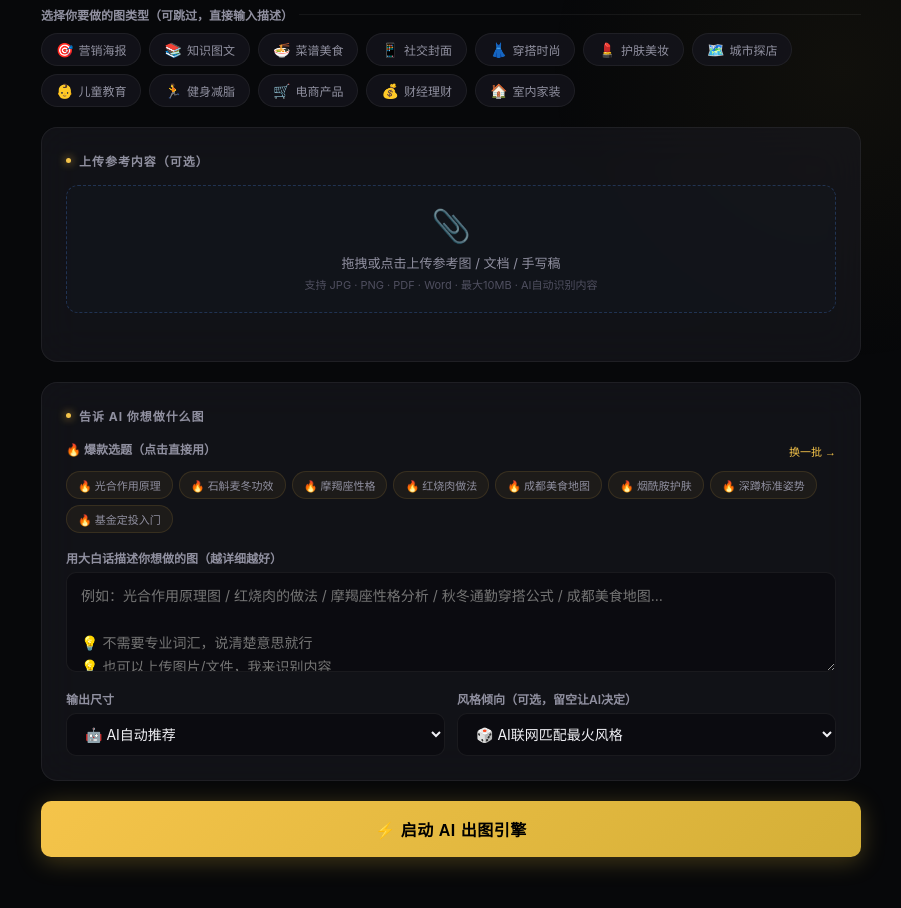
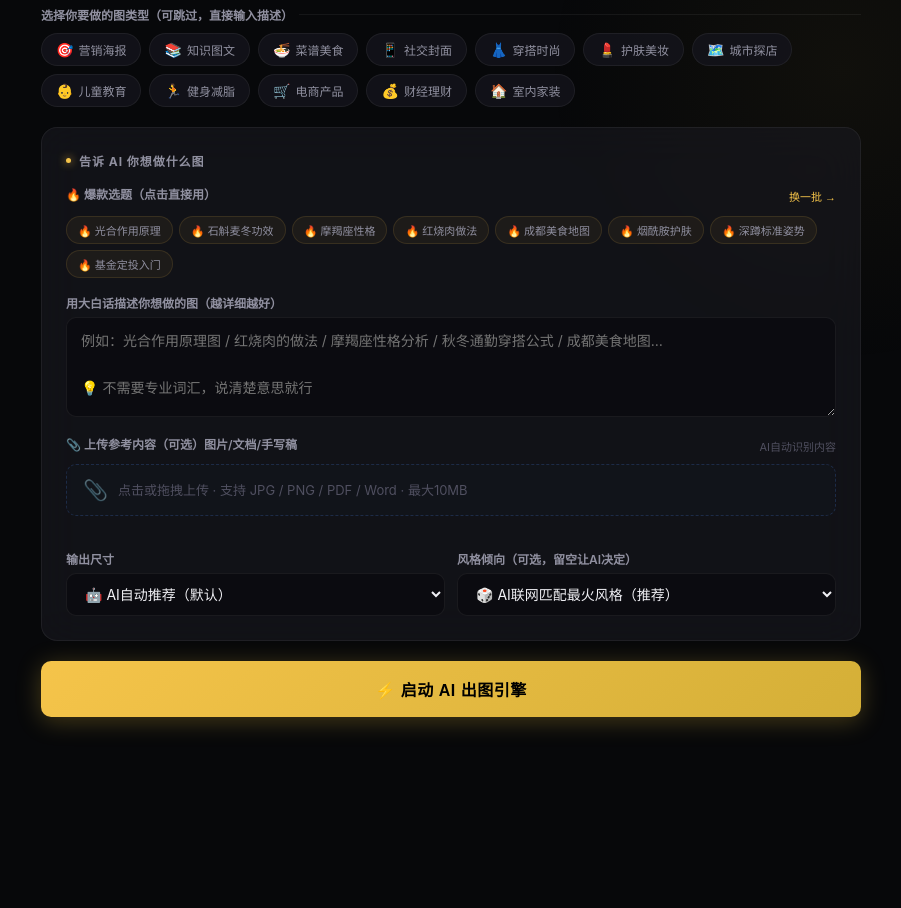
Before and after one commit to palinyu/lingchuang-agent, a plain HTML site: page zhishi_mofang.html in a window 1280 px wide. Shown: the part 580-1488 px from the top of the page, without its empty margins (189-1090 px from the left). After the commit the page ends 1393 px from the top, so only its background shows below. Drawn offline with Linux system fonts and the light colour scheme; no server answers.

Commit message:
Add files via upload

```diff
--- a/zhishi_mofang.html
+++ b/zhishi_mofang.html
@@ -298,6 +298,12 @@ textarea{resize:vertical;min-height:100px;line-height:1.7;}
   </div>
 </div>
 
+<!-- 图片放大查看 -->
+<div id="img-zoom-modal" onclick="this.style.display='none'" style="display:none;position:fixed;inset:0;background:rgba(0,0,0,0.92);z-index:99999;align-items:center;justify-content:center;cursor:zoom-out;">
+  <img id="img-zoom-src" style="max-width:90vw;max-height:90vh;border-radius:12px;box-shadow:0 0 60px rgba(0,0,0,0.8);">
+  <div style="position:absolute;top:20px;right:20px;color:rgba(255,255,255,0.5);font-size:24px;">✕</div>
+</div>
+
 <!-- 礼包弹窗 -->
 <div id="gift-modal">
   <div class="gift-card">
@@ -327,13 +333,13 @@ textarea{resize:vertical;min-height:100px;line-height:1.7;}
     </div>
     <div class="showcase-scroll">
       <div class="showcase-track">
-        <div class="showcase-card"><div class="showcase-img-wrap"><img src="https://vip-1426371499.cos.ap-guangzhou.myqcloud.com/%E5%9B%BE%E7%89%87%E6%A1%88%E4%BE%8B/3D%E8%8D%B7%E8%8A%B1.png" loading="lazy" onerror="this.parentElement.style.background='rgba(255,255,255,0.03)'"><div class="showcase-overlay"><span class="showcase-style">3D悬浮立体风</span></div></div><div class="showcase-info">植物科普</div></div>
-        <div class="showcase-card"><div class="showcase-img-wrap"><img src="https://vip-1426371499.cos.ap-guangzhou.myqcloud.com/%E5%9B%BE%E7%89%87%E6%A1%88%E4%BE%8B/%E6%A1%82%E8%8A%B1.png" loading="lazy" onerror="this.parentElement.style.background='rgba(255,255,255,0.03)'"><div class="showcase-overlay"><span class="showcase-style">国风水彩</span></div></div><div class="showcase-info">植物科普</div></div>
-        <div class="showcase-card"><div class="showcase-img-wrap"><img src="https://vip-1426371499.cos.ap-guangzhou.myqcloud.com/%E5%9B%BE%E7%89%87%E6%A1%88%E4%BE%8B/%E8%8B%8F%E5%B7%9E3D.png" loading="lazy" onerror="this.parentElement.style.background='rgba(255,255,255,0.03)'"><div class="showcase-overlay"><span class="showcase-style">3D城市浮雕</span></div></div><div class="showcase-info">城市文化</div></div>
-        <div class="showcase-card"><div class="showcase-img-wrap"><img src="https://vip-1426371499.cos.ap-guangzhou.myqcloud.com/%E5%9B%BE%E7%89%87%E6%A1%88%E4%BE%8B/%E9%95%BF%E6%B2%99.png" loading="lazy" onerror="this.parentElement.style.background='rgba(255,255,255,0.03)'"><div class="showcase-overlay"><span class="showcase-style">手绘地图风</span></div></div><div class="showcase-info">城市文化</div></div>
-        <div class="showcase-card"><div class="showcase-img-wrap"><img src="https://vip-1426371499.cos.ap-guangzhou.myqcloud.com/%E5%9B%BE%E7%89%87%E6%A1%88%E4%BE%8B/%E7%81%AB%E9%94%85.png" loading="lazy" onerror="this.parentElement.style.background='rgba(255,255,255,0.03)'"><div class="showcase-overlay"><span class="showcase-style">暖色插画风</span></div></div><div class="showcase-info">美食菜谱</div></div>
-        <div class="showcase-card"><div class="showcase-img-wrap"><img src="https://vip-1426371499.cos.ap-guangzhou.myqcloud.com/%E5%9B%BE%E7%89%87%E6%A1%88%E4%BE%8B/ChatGPT%20Image%202026%E5%B9%B45%E6%9C%8815%E6%97%A5%2012_30_04.png" loading="lazy" onerror="this.parentElement.style.background='rgba(255,255,255,0.03)'"><div class="showcase-overlay"><span class="showcase-style">精美插画风</span></div></div><div class="showcase-info">知识图文</div></div>
-        <div class="showcase-card"><div class="showcase-img-wrap"><img src="https://vip-1426371499.cos.ap-guangzhou.myqcloud.com/%E5%9B%BE%E7%89%87%E6%A1%88%E4%BE%8B/%E9%BB%84%E5%B1%B1.png" loading="lazy" onerror="this.parentElement.style.background='rgba(255,255,255,0.03)'"><div class="showcase-overlay"><span class="showcase-style">山水国风</span></div></div><div class="showcase-info">旅游攻略</div></div>
+        <div class="showcase-card"><div class="showcase-img-wrap"><img src="https://vip-1426371499.cos.ap-guangzhou.myqcloud.com/%E5%9B%BE%E7%89%87%E6%A1%88%E4%BE%8B/3D%E8%8D%B7%E8%8A%B1.png" loading="lazy" onclick="zoomImg(this.src)" style="cursor:zoom-in;" onerror="this.parentElement.style.background='rgba(255,255,255,0.03)'"><div class="showcase-overlay"><span class="showcase-style">3D悬浮立体风</span></div></div><div class="showcase-info">植物科普</div></div>
+        <div class="showcase-card"><div class="showcase-img-wrap"><img onclick="zoomImg(this.src)" style="cursor:zoom-in;" src="https://vip-1426371499.cos.ap-guangzhou.myqcloud.com/%E5%9B%BE%E7%89%87%E6%A1%88%E4%BE%8B/%E6%A1%82%E8%8A%B1.png" loading="lazy" onerror="this.parentElement.style.background='rgba(255,255,255,0.03)'"><div class="showcase-overlay"><span class="showcase-style">国风水彩</span></div></div><div class="showcase-info">植物科普</div></div>
+        <div class="showcase-card"><div class="showcase-img-wrap"><img onclick="zoomImg(this.src)" style="cursor:zoom-in;" src="https://vip-1426371499.cos.ap-guangzhou.myqcloud.com/%E5%9B%BE%E7%89%87%E6%A1%88%E4%BE%8B/%E8%8B%8F%E5%B7%9E3D.png" loading="lazy" onerror="this.parentElement.style.background='rgba(255,255,255,0.03)'"><div class="showcase-overlay"><span class="showcase-style">3D城市浮雕</span></div></div><div class="showcase-info">城市文化</div></div>
+        <div class="showcase-card"><div class="showcase-img-wrap"><img onclick="zoomImg(this.src)" style="cursor:zoom-in;" src="https://vip-1426371499.cos.ap-guangzhou.myqcloud.com/%E5%9B%BE%E7%89%87%E6%A1%88%E4%BE%8B/%E9%95%BF%E6%B2%99.png" loading="lazy" onerror="this.parentElement.style.background='rgba(255,255,255,0.03)'"><div class="showcase-overlay"><span class="showcase-style">手绘地图风</span></div></div><div class="showcase-info">城市文化</div></div>
+        <div class="showcase-card"><div class="showcase-img-wrap"><img onclick="zoomImg(this.src)" style="cursor:zoom-in;" src="https://vip-1426371499.cos.ap-guangzhou.myqcloud.com/%E5%9B%BE%E7%89%87%E6%A1%88%E4%BE%8B/%E7%81%AB%E9%94%85.png" loading="lazy" onerror="this.parentElement.style.background='rgba(255,255,255,0.03)'"><div class="showcase-overlay"><span class="showcase-style">暖色插画风</span></div></div><div class="showcase-info">美食菜谱</div></div>
+        <div class="showcase-card"><div class="showcase-img-wrap"><img onclick="zoomImg(this.src)" style="cursor:zoom-in;" src="https://vip-1426371499.cos.ap-guangzhou.myqcloud.com/%E5%9B%BE%E7%89%87%E6%A1%88%E4%BE%8B/ChatGPT%20Image%202026%E5%B9%B45%E6%9C%8815%E6%97%A5%2012_30_04.png" loading="lazy" onerror="this.parentElement.style.background='rgba(255,255,255,0.03)'"><div class="showcase-overlay"><span class="showcase-style">精美插画风</span></div></div><div class="showcase-info">知识图文</div></div>
+        <div class="showcase-card"><div class="showcase-img-wrap"><img onclick="zoomImg(this.src)" style="cursor:zoom-in;" src="https://vip-1426371499.cos.ap-guangzhou.myqcloud.com/%E5%9B%BE%E7%89%87%E6%A1%88%E4%BE%8B/%E9%BB%84%E5%B1%B1.png" loading="lazy" onerror="this.parentElement.style.background='rgba(255,255,255,0.03)'"><div class="showcase-overlay"><span class="showcase-style">山水国风</span></div></div><div class="showcase-info">旅游攻略</div></div>
       </div>
     </div>
   </div>
@@ -357,26 +363,7 @@ textarea{resize:vertical;min-height:100px;line-height:1.7;}
     </div>
   </div>
 
-  <!-- 上传区 -->
-  <div class="card">
-    <div class="card-title"><span></span>上传参考内容（可选）</div>
-    <div id="upload-zone"
-      ondragover="event.preventDefault();this.classList.add('dragover')"
-      ondragleave="this.classList.remove('dragover')"
-      ondrop="handleDrop(event)"
-      onclick="document.getElementById('file-input').click()">
-      <input type="file" id="file-input" accept="image/*,.pdf,.doc,.docx" multiple style="display:none" onchange="handleFileSelect(this.files)">
-      <div id="upload-hint">
-        <div style="font-size:32px;margin-bottom:8px;opacity:0.6">📎</div>
-        <div style="font-size:13px;color:var(--tx2);margin-bottom:4px;">拖拽或点击上传参考图 / 文档 / 手写稿</div>
-        <div style="font-size:11px;color:var(--tx3);">支持 JPG · PNG · PDF · Word · 最大10MB · AI自动识别内容</div>
-      </div>
-      <div id="upload-preview" style="display:none;gap:8px;flex-wrap:wrap;justify-content:center;"></div>
-    </div>
-    <div id="upload-status" style="font-size:12px;color:var(--tx3);margin-top:8px;text-align:center;min-height:16px;"></div>
-  </div>
-
-  <!-- 输入区 -->
+  <!-- 输入区（含上传） -->
   <div class="card">
     <div class="card-title"><span></span>告诉 AI 你想做什么图</div>
     <div style="margin-bottom:16px;">
@@ -388,31 +375,89 @@ textarea{resize:vertical;min-height:100px;line-height:1.7;}
     </div>
     <div style="margin-bottom:14px;">
       <label id="input-label">用大白话描述你想做的图（越详细越好）</label>
-      <textarea id="topic-input" placeholder="例如：光合作用原理图 / 红烧肉的做法 / 摩羯座性格分析 / 秋冬通勤穿搭公式 / 成都美食地图…&#10;&#10;💡 不需要专业词汇，说清楚意思就行&#10;💡 也可以上传图片/文件，我来识别内容"></textarea>
+      <textarea id="topic-input" placeholder="例如：光合作用原理图 / 红烧肉的做法 / 摩羯座性格分析 / 秋冬通勤穿搭公式 / 成都美食地图…&#10;&#10;💡 不需要专业词汇，说清楚意思就行"></textarea>
+    </div>
+    <!-- 上传区（紧贴输入框下方） -->
+    <div style="margin-bottom:14px;">
+      <div style="display:flex;align-items:center;justify-content:space-between;margin-bottom:6px;">
+        <label>📎 上传参考内容（可选）图片/文档/手写稿</label>
+        <span style="font-size:11px;color:var(--tx3);">AI自动识别内容</span>
+      </div>
+      <div id="upload-zone"
+        ondragover="event.preventDefault();this.classList.add('dragover')"
+        ondragleave="this.classList.remove('dragover')"
+        ondrop="handleDrop(event)"
+        onclick="document.getElementById('file-input').click()"
+        style="border:1.5px dashed rgba(79,142,247,0.2);border-radius:10px;padding:12px 16px;cursor:pointer;transition:all .2s;background:rgba(79,142,247,0.02);display:flex;align-items:center;gap:12px;min-height:52px;">
+        <input type="file" id="file-input" accept="image/*,.pdf,.doc,.docx" multiple style="display:none" onchange="handleFileSelect(this.files)">
+        <div id="upload-hint" style="display:flex;align-items:center;gap:10px;width:100%;">
+          <span style="font-size:20px;opacity:0.5;">📎</span>
+          <span style="font-size:13px;color:var(--tx3);">点击或拖拽上传 · 支持 JPG / PNG / PDF / Word · 最大10MB</span>
+        </div>
+        <div id="upload-preview" style="display:none;gap:8px;flex-wrap:wrap;width:100%;"></div>
+      </div>
+      <div id="upload-status" style="font-size:11px;color:var(--tx3);margin-top:6px;min-height:14px;"></div>
     </div>
     <div style="display:grid;grid-template-columns:1fr 1fr;gap:12px;">
       <div>
         <label>输出尺寸</label>
         <select id="size-pref">
-          <option value="AI自动推荐">🤖 AI自动推荐</option>
-          <option value="9:16竖版">9:16 竖版（刷屏首选）</option>
-          <option value="3:4竖版">3:4 竖版（小红书封面）</option>
-          <option value="1:1方版">1:1 方版（朋友圈）</option>
-          <option value="16:9横版">16:9 横版（PPT/横屏）</option>
+          <option value="AI自动推荐">🤖 AI自动推荐（默认）</option>
+          <optgroup label="📱 竖版">
+          <option value="9:16竖版">9:16 竖版（刷屏传播首选）</option>
+          <option value="3:4竖版">3:4 竖版（小红书封面首选）</option>
+          <option value="2:3竖版">2:3 竖版（小红书多图）</option>
+          <option value="4:5竖版">4:5 竖版（Instagram竖版）</option>
+          </optgroup>
+          <optgroup label="⬛ 方版">
+          <option value="1:1方版">1:1 方版（朋友圈/社交首选）</option>
+          </optgroup>
+          <optgroup label="🖥️ 横版">
+          <option value="16:9横版">16:9 横版（PPT/场景叙事）</option>
+          <option value="4:3横版">4:3 横版（公众号头图/banner）</option>
+          <option value="3:2横版">3:2 横版（横版海报）</option>
+          </optgroup>
         </select>
       </div>
       <div>
         <label>风格倾向（可选，留空让AI决定）</label>
         <select id="style-pref">
-          <option value="AI自动匹配">🎲 AI联网匹配最火风格</option>
-          <option value="3D悬浮立体风">🧊 3D悬浮立体风</option>
-          <option value="国风国潮">🎋 国风国潮</option>
-          <option value="极简白卡风">⬜ 极简白卡风</option>
-          <option value="四季浮雕纸雕风">🌿 四季浮雕纸雕风</option>
-          <option value="赛博朋克风">⚡ 赛博朋克风</option>
-          <option value="水墨古典风">🖋️ 水墨古典风</option>
-          <option value="马卡龙少女风">🎀 马卡龙少女风</option>
-          <option value="博物学手绘风">🔬 博物学手绘风</option>
+          <option value="AI自动匹配">🎲 AI联网匹配最火风格（推荐）</option>
+          <optgroup label="🔥 当下最火">
+          <option value="3D悬浮立体风">🧊 3D悬浮立体风（玻璃质感+漂浮）</option>
+          <option value="莫兰迪高级感">🎨 莫兰迪高级感（低饱和高级灰）</option>
+          <option value="国潮赛博风">🌆 国潮赛博风（霓虹+国风）</option>
+          <option value="镭射全息风">💎 镭射全息风（彩虹光效）</option>
+          <option value="奶油肌理风">🍦 奶油肌理风（米白细腻质感）</option>
+          </optgroup>
+          <optgroup label="🎋 中式国风">
+          <option value="国风国潮">🎋 国风国潮（朱红+金色）</option>
+          <option value="水墨古典风">🖋️ 水墨古典风（宣纸+墨色）</option>
+          <option value="四季浮雕纸雕风">🌿 四季浮雕纸雕风（3D微缩）</option>
+          <option value="民国复古风">🏮 民国复古风（做旧米黄）</option>
+          </optgroup>
+          <optgroup label="📚 知识图解">
+          <option value="极简白卡风">⬜ 极简白卡风（白底+黑字）</option>
+          <option value="扁平插画风">📐 扁平插画风（几何色块）</option>
+          <option value="数据可视化风">📊 数据可视化风（图表+数字）</option>
+          <option value="教材插画风">📖 教材插画风（清晰图解）</option>
+          </optgroup>
+          <optgroup label="🌸 生活美食">
+          <option value="暖色插画风">🍊 暖色插画风（橙红+奶白）</option>
+          <option value="日系治愈风">🍃 日系治愈风（奶油色+手绘）</option>
+          <option value="手绘水彩风">🖌️ 手绘水彩风（透明感晕染）</option>
+          <option value="博物学手绘风">🔬 博物学手绘风（精细线稿）</option>
+          </optgroup>
+          <optgroup label="💄 美妆时尚">
+          <option value="马卡龙少女风">🎀 马卡龙少女风（粉紫奶白）</option>
+          <option value="高级杂志风">💎 高级杂志风（深色+金色）</option>
+          <option value="赛博霓虹风">⚡ 赛博霓虹风（深紫+荧光）</option>
+          </optgroup>
+          <optgroup label="💼 职场商务">
+          <option value="商务深色风">💼 商务深色风（深蓝+金色）</option>
+          <option value="PPT简约风">📊 PPT简约风（白底+色块）</option>
+          <option value="杂志封面风">📰 杂志封面风（大字+高对比）</option>
+          </optgroup>
         </select>
       </div>
     </div>
@@ -530,6 +575,12 @@ textarea{resize:vertical;min-height:100px;line-height:1.7;}
 </div>
 
 <script>
+// ============ 图片放大 ============
+function zoomImg(src) {
+  document.getElementById('img-zoom-src').src = src;
+  document.getElementById('img-zoom-modal').style.display = 'flex';
+}
+
 // ============ 全局变量 ============
 let globalConversationId = null;
 let uploadedFileIds = [];
@@ -686,7 +737,7 @@ async function handleFileSelect(files) {
     statusEl.textContent=`⏳ 正在上传 ${file.name}...`;
     try{
       const base64=await fileToBase64(file);
-      const res=await fetch('/api/api/coze-upload',{method:'POST',headers:{'Content-Type':'application/json'},body:JSON.stringify({file_base64:base64,file_name:file.name,file_type:file.type||'application/octet-stream'})});
+      const res=await fetch('/api/api/generate',{method:'POST',headers:{'Content-Type':'application/json'},body:JSON.stringify({mode:'coze-upload',file_base64:base64,file_name:file.name,file_type:file.type||'application/octet-stream'})});
       const data=await res.json();
       if(data.data?.id){
         uploadedFileIds.push(data.data.id);
@@ -749,7 +800,7 @@ ${style!=='AI自动匹配'?'风格偏好：'+style:''}
 然后等待用户选择。`;
 
   try{
-    const res=await fetch('/api/api/coze',{method:'POST',headers:{'Content-Type':'application/json'},body:JSON.stringify({query,file_ids:uploadedFileIds.length>0?uploadedFileIds:undefined})});
+    const res=await fetch('/api/api/generate',{method:'POST',headers:{'Content-Type':'application/json'},body:JSON.stringify({mode:'coze',query,file_ids:uploadedFileIds.length>0?uploadedFileIds:undefined})});
     const data=await res.json();
     if(data.code!==0)throw new Error(data.msg||'扣子API响应异常');
     globalConversationId=data.conversation_id;
@@ -849,7 +900,7 @@ async function lockStyle(optionNum,styleName){
   try{
     // 发送选项数字，符合扣子智能体的交互协议
     const query = `${optionNum}`;
-    const res=await fetch('/api/api/coze',{method:'POST',headers:{'Content-Type':'application/json'},body:JSON.stringify({query,conversation_id:globalConversationId})});
+    const res=await fetch('/api/api/generate',{method:'POST',headers:{'Content-Type':'application/json'},body:JSON.stringify({mode:'coze',query,conversation_id:globalConversationId})});
     const data=await res.json();
     if(data.code!==0)throw new Error(data.msg||'第二轮API异常');
     const msg=data.messages?.find(m=>m.role==='assistant'&&m.type==='answer');
@@ -927,7 +978,7 @@ async function generateCopywrite(){
   addLog('🌐 [SEARCH] 联网搜索当前热门话题和爆款标题...',400);
 
   try{
-    const res=await fetch('/api/api/coze',{method:'POST',headers:{'Content-Type':'application/json'},body:JSON.stringify({query:'X',conversation_id:globalConversationId})});
+    const res=await fetch('/api/api/generate',{method:'POST',headers:{'Content-Type':'application/json'},body:JSON.stringify({mode:'coze',query:'X',conversation_id:globalConversationId})});
     const data=await res.json();
     if(data.code!==0)throw new Error(data.msg||'文案生成失败');
     const msg=data.messages?.find(m=>m.role==='assistant'&&m.type==='answer');
```
